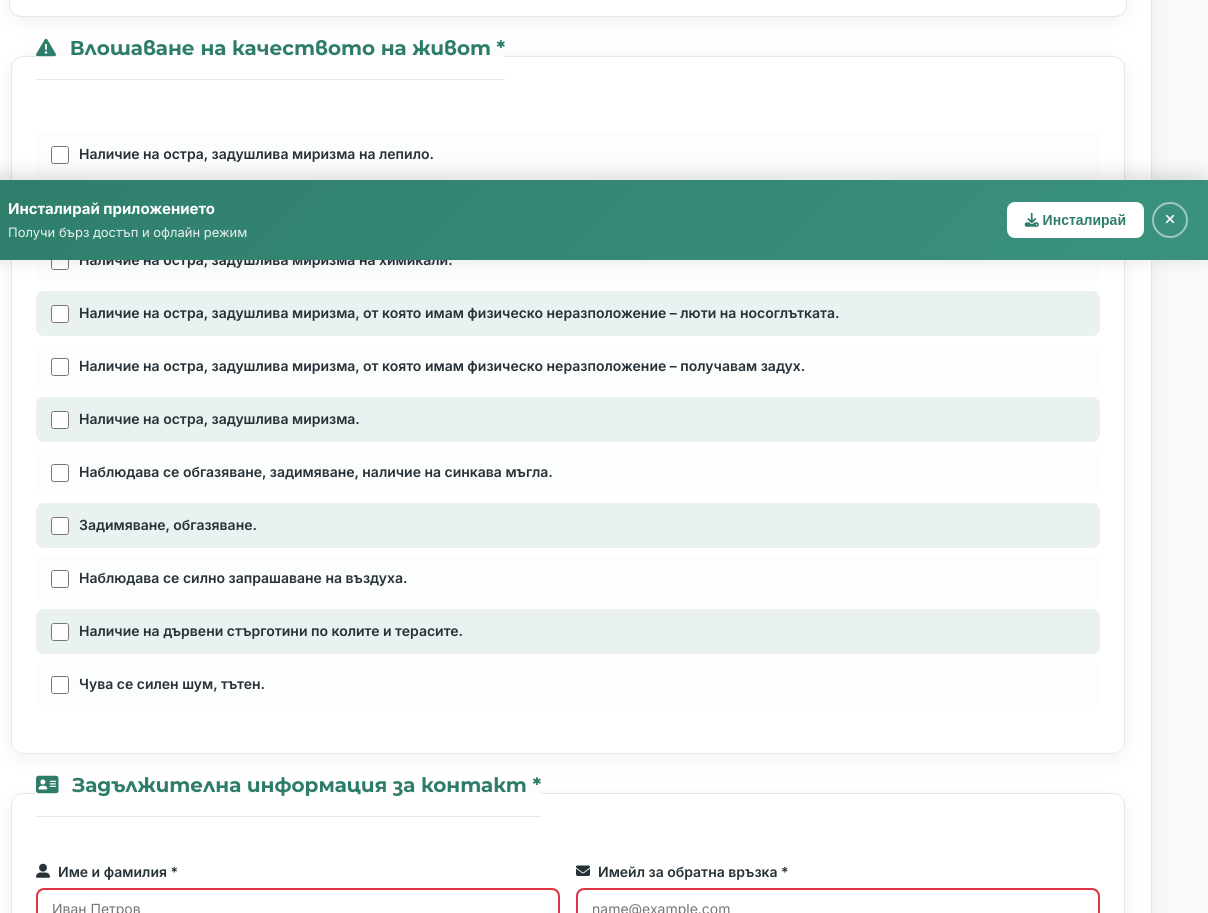
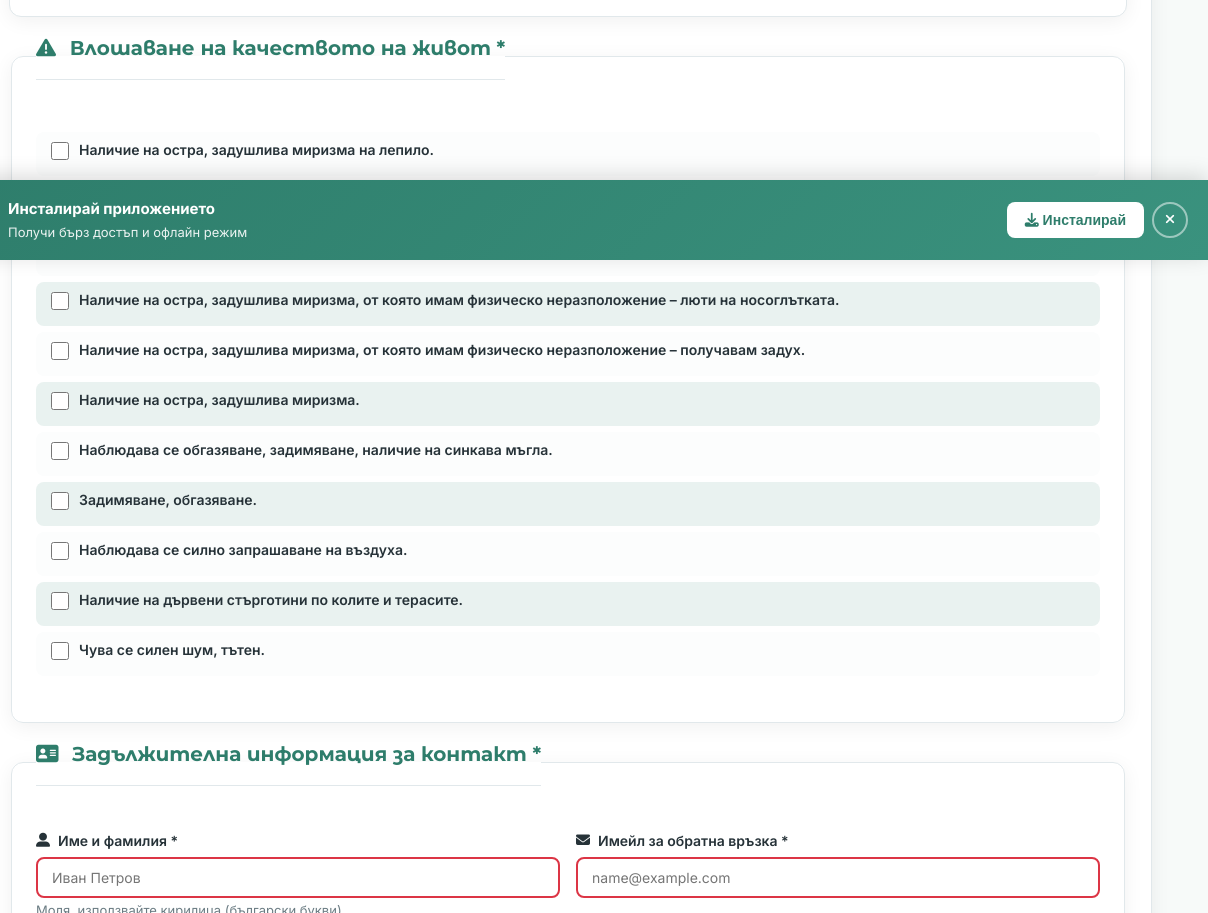
Before and after one commit to tireshavashvt/signal2riosv_vt, a website: page index.html in a window 1280 px wide. Shown: the part 620-1533 px from the top of the page, 72-1280 px from the left. Drawn offline with nearby package versions, Linux system fonts and the light colour scheme.

Commit message:
Update index.html
- smaller gap between checkboxes

```diff
--- a/index.html
+++ b/index.html
@@ -270,10 +270,10 @@
     textarea:focus + .clear-textarea { opacity: 1; }
 
     /* Compact checkbox styling with alternating colors */
-    .checks{display:grid; gap:2px; margin-top:8px}
+    .checks{display:grid; gap:0; margin-top:8px}
     .check{
       display:flex; gap:10px; align-items:flex-start;
-      padding:12px 14px; /* Увеличено за по-добри touch targets на мобилни */
+      padding:8px 14px; /* Намалено вертикално padding за по-компактен вид */
       border-radius:8px;
       border:1px solid transparent; transition:all .2s ease;
       cursor:pointer; font-size:14px;
```
